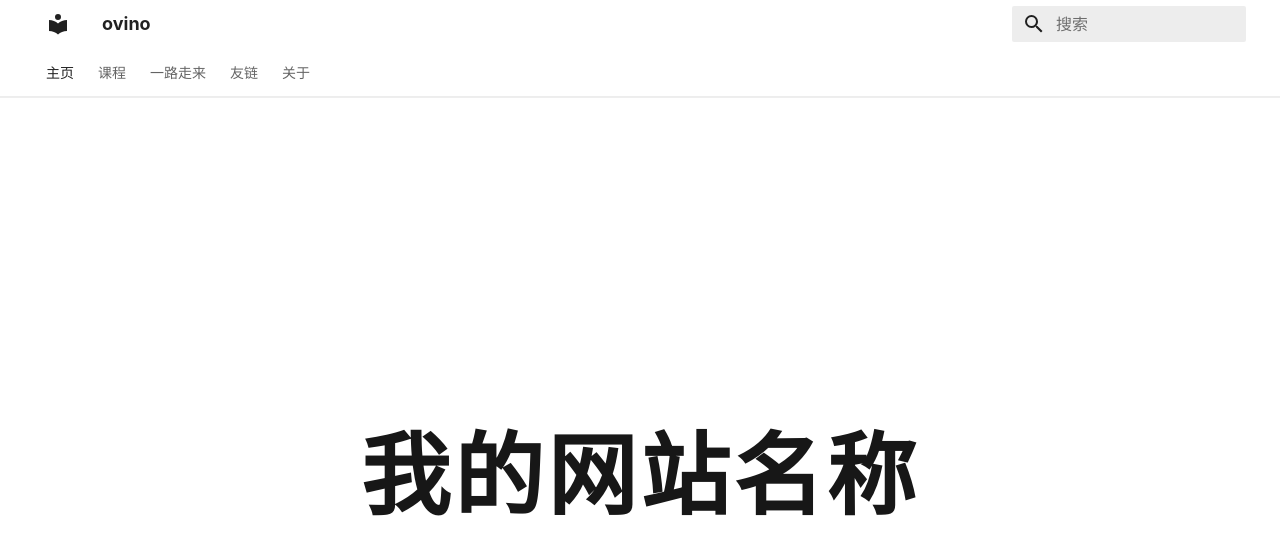
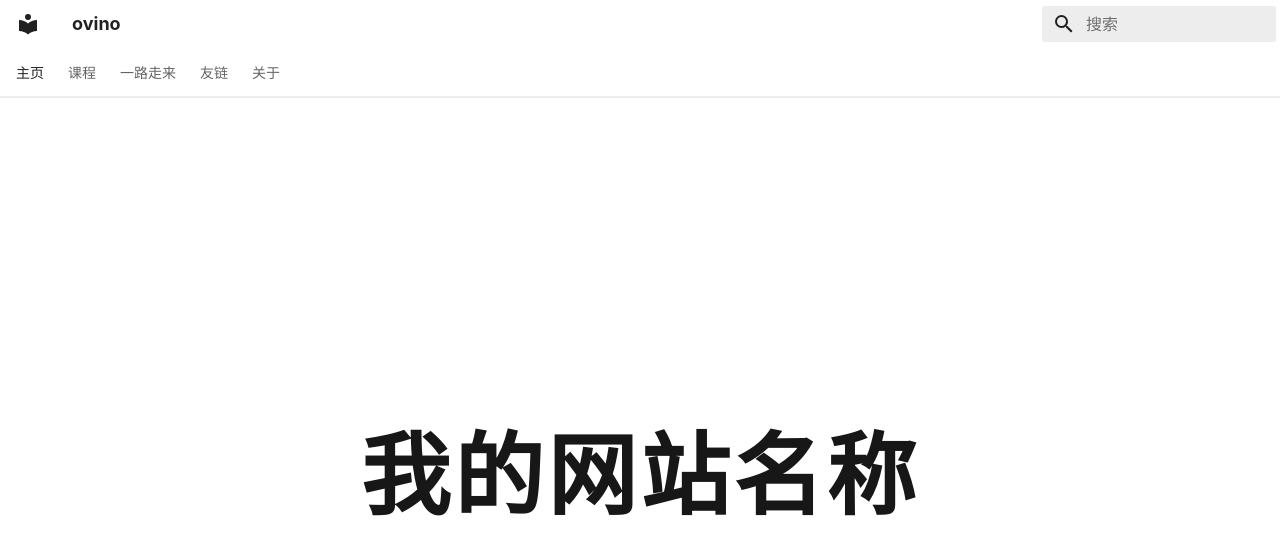
Before and after one commit to ovinophobia/ovinophobia.github.io, an MkDocs documentation site: the page built from docs/index.md, in a window 1280 px wide. Shown: the top 555 px of the page. Built offline with MkDocs 1.6.1 and Material for MkDocs 9.7.7, drawn with Linux system fonts in a browser that asks for light colours.

Commit message:
调整网站字体和布局

```diff
--- a/docs/stylesheets/extra.css
+++ b/docs/stylesheets/extra.css
@@ -49,3 +49,40 @@ body {
 body:has(.home-hero) .md-footer {
   display: none;
 }
+
+
+/* 正文：字号和行距 */
+.md-typeset {
+  font-size: 18px;
+  line-height: 1.8;
+}
+
+/* 一级标题，例如“今日大学习” */
+.md-typeset h1 {
+  font-size: 32px;
+  font-weight: 600;
+  color: #333333;
+  margin-bottom: 24px;
+}
+
+/* 二级标题，例如“2026” */
+.md-typeset h2 {
+  font-size: 26px;
+  margin-top: 28px;
+  margin-bottom: 12px;
+}
+
+/* 列表中每一项的间距 */
+.md-typeset ul li {
+  margin-bottom: 8px;
+}
+
+/* 左侧导航和右侧目录的字号 */
+.md-nav {
+  font-size: 16px;
+}
+
+/* 网站整体内容区域的最大宽度 */
+.md-grid {
+  max-width: 1280px;
+}
```
